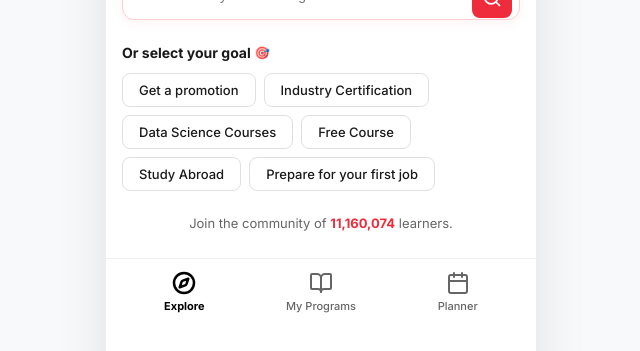
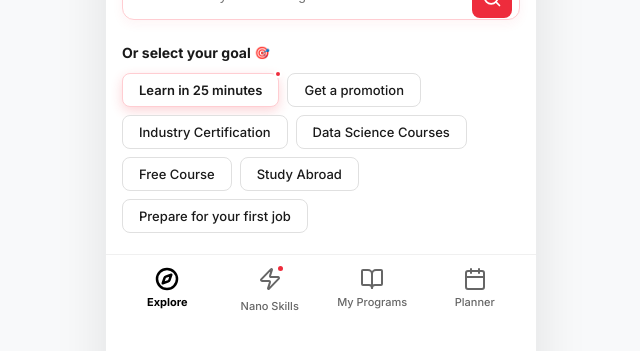
Before and after one commit to sharaddd/upgrade-app-nanoskills, a Next.js app: page / in a window 1280 px wide. Shown: the part 463-814 px from the top of the page, without its empty margins (319-959 px from the left). Built offline with nearby package versions, Linux system fonts and the light colour scheme.

Commit message:
feat: implement nano skills feature with glowing priority chip

```diff
--- a/src/app/page.tsx
+++ b/src/app/page.tsx
@@ -1,10 +1,12 @@
 "use client";
 
 import React from 'react';
-import { Search, Compass, BookOpen, Calendar } from 'lucide-react';
+import { Search, Compass, BookOpen, Calendar, Zap } from 'lucide-react';
+import { motion } from 'framer-motion';
 
 export default function Home() {
   const goals = [
+    "Learn in 25 minutes",
     "Get a promotion",
     "Industry Certification",
     "Data Science Courses",
@@ -156,18 +158,46 @@ export default function Home() {
           </p>
           <div style={{ display: 'flex', flexWrap: 'wrap', gap: '8px' }}>
             {goals.map((goal) => (
-              <button key={goal} style={{
+              <motion.button
+                key={goal}
+                animate={goal === "Learn in 25 minutes" ? {
+                  boxShadow: [
+                    "0 0 0px rgba(238, 44, 60, 0)",
+                    "0 4px 12px rgba(238, 44, 60, 0.2)",
+                    "0 0 0px rgba(238, 44, 60, 0)"
+                  ]
+                } : {}}
+                transition={goal === "Learn in 25 minutes" ? {
+                  repeat: Infinity,
+                  duration: 2,
+                  ease: "easeInOut"
+                } : {}}
+                style={{
                   padding: '8px 16px',
                   borderRadius: '8px',
-                border: '1px solid #E0E0E0',
+                  border: goal === "Learn in 25 minutes" ? '1px solid #FFCDD2' : '1px solid #E0E0E0',
                   fontSize: '13px',
                   whiteSpace: 'nowrap',
                   backgroundColor: 'white',
                   color: '#1A1A1A',
-                fontWeight: '500'
-              }}>
+                  fontWeight: goal === "Learn in 25 minutes" ? '600' : '500',
+                  position: 'relative'
+                }}
+              >
                 {goal}
-              </button>
+                {goal === "Learn in 25 minutes" && (
+                  <div style={{
+                    position: 'absolute',
+                    top: '-4px',
+                    right: '-4px',
+                    width: '8px',
+                    height: '8px',
+                    backgroundColor: '#EE2C3C',
+                    borderRadius: '50%',
+                    border: '2px solid white'
+                  }} />
+                )}
+              </motion.button>
             ))}
           </div>
         </div>
@@ -192,16 +222,37 @@ export default function Home() {
         padding: '12px 10px 24px 10px',
         zIndex: 100
       }}>
+        {/* EXPLORE (ACTIVE) */}
         <div style={{ display: 'flex', flexDirection: 'column', alignItems: 'center', gap: '4px', color: '#000', minWidth: '70px' }}>
           <Compass size={24} strokeWidth={2.5} />
           <span style={{ fontSize: '11px', fontWeight: '700' }}>Explore</span>
         </div>
 
+        {/* NANO SKILLS (MATCHING OTHER OPTIONS) */}
+        <div style={{ display: 'flex', flexDirection: 'column', alignItems: 'center', gap: '4px', color: '#666', minWidth: '70px' }}>
+          <div style={{ position: 'relative' }}>
+            <Zap size={24} strokeWidth={2} />
+            {/* Subtle indicator for new feature - very small dot */}
+            <div style={{
+              position: 'absolute',
+              top: -1,
+              right: -1,
+              width: '5px',
+              height: '5px',
+              borderRadius: '50%',
+              backgroundColor: '#EE2C3C'
+            }} />
+          </div>
+          <span style={{ fontSize: '11px', fontWeight: '500' }}>Nano Skills</span>
+        </div>
+
+        {/* MY PROGRAMS */}
         <div style={{ display: 'flex', flexDirection: 'column', alignItems: 'center', gap: '4px', color: '#666', minWidth: '70px' }}>
           <BookOpen size={24} strokeWidth={2} />
           <span style={{ fontSize: '11px', fontWeight: '500' }}>My Programs</span>
         </div>
 
+        {/* PLANNER */}
         <div style={{ display: 'flex', flexDirection: 'column', alignItems: 'center', gap: '4px', color: '#666', minWidth: '70px' }}>
           <Calendar size={24} strokeWidth={2} />
           <span style={{ fontSize: '11px', fontWeight: '500' }}>Planner</span>
```
Lines whose indentation alone changed are shown as unchanged.
